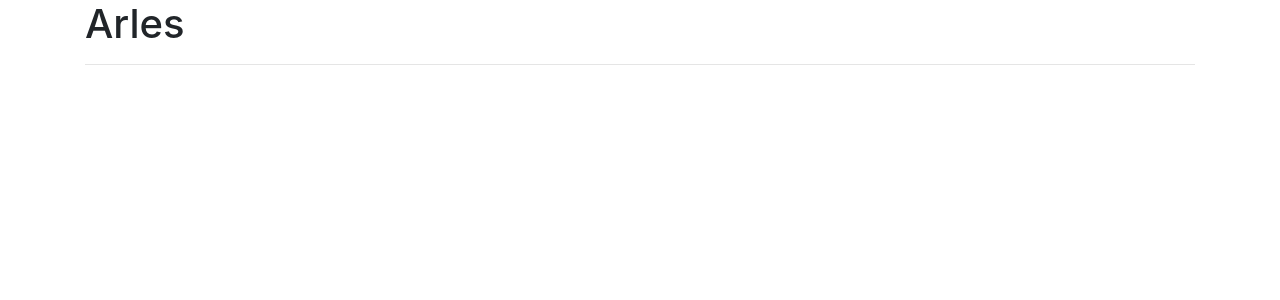
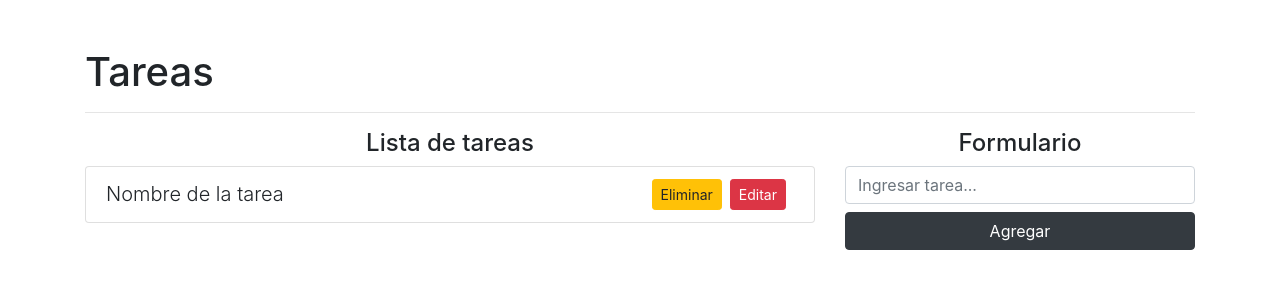
Before and after one commit to arlestaboada/crud, a React (Create React App) app: page / in a window 1280 px wide. Shown: the top 300 px of the page. Built offline with nearby package versions, Linux system fonts and the light colour scheme.

Commit message:
creando vista tareas
tareas ahora

```diff
--- a/src/App.js
+++ b/src/App.js
@@ -2,10 +2,35 @@
 
 function App() {
   return (
-    <div className="container mt-50">
-      <h1>Arles</h1>
+    <div className="container mt-5">
+      <h1 >Tareas</h1>
       <hr/>
+        <div className="row">
+          <div className="col-8">
+            <h4 className='text-center'>Lista de tareas</h4>
+            <ul className="list-group">
+            <li className="list-group-item">
+              <span className='lead'>Nombre de la tarea</span>
+              <button className='btn btn-danger btn-sm float-right mx-2'>Editar</button>
+              <button className='btn btn-warning btn-sm float-right'>Eliminar</button>
+                </li>
+              </ul>
+          </div>
+          <div className="col-4">
+              <h4 className='text-center'>Formulario</h4>
+              <form >
+                <input type='text' className='form-control mb-2'
+                 placeholder='Ingresar tarea...'>
+
+                 </input>
+                  <button className='btn btn-dark btn-block' type="submit">Agregar</button>
+              </form>
+          </div>
+        </div>
+
+
     </div>
+
 
   )
 }
```
